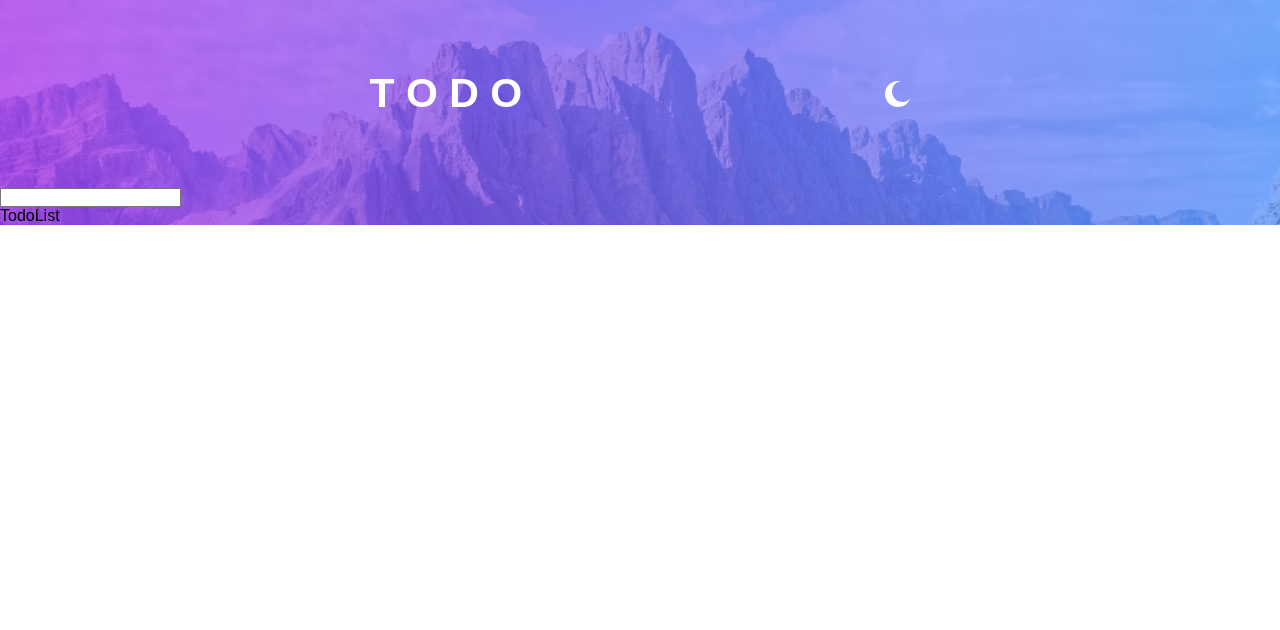
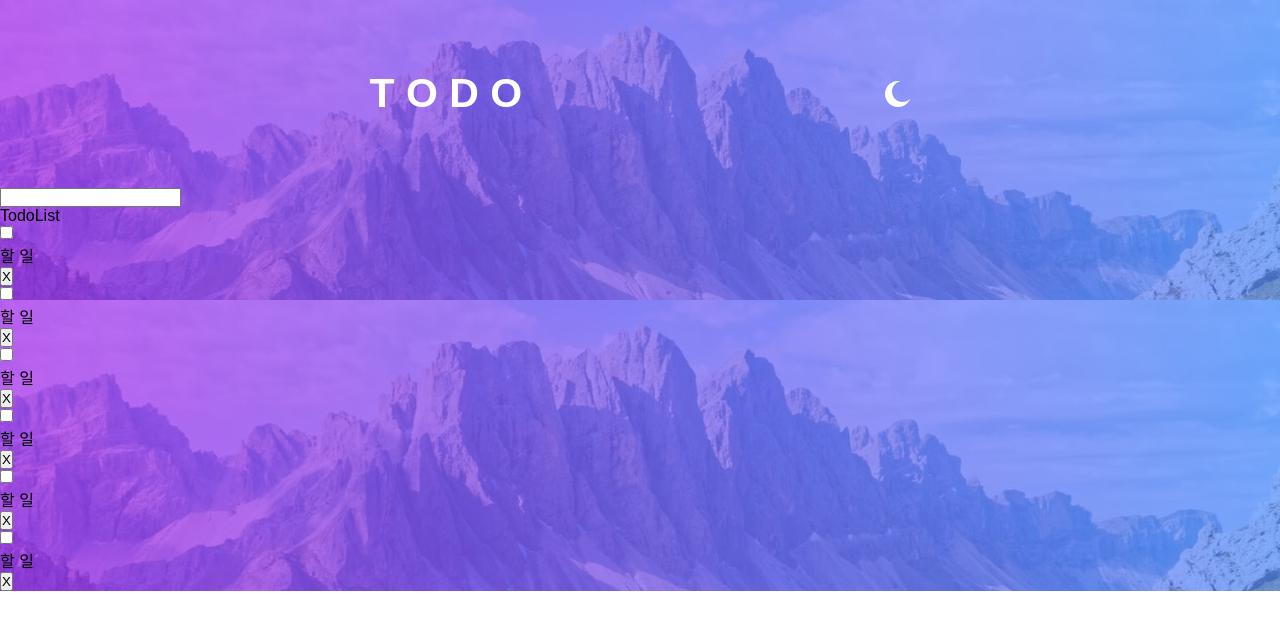
Before and after one commit to cnu-likelion-frontend/hyeon_song_song, a React (Create React App) app: page / in a window 1280 px wide. Shown: the top 630 px of the page. Built offline with nearby package versions, Linux system fonts and the light colour scheme.

Commit message:
todo item 1

```diff
--- a/src/Page.js
+++ b/src/Page.js
@@ -1,6 +1,7 @@
 import TodoListTitle from "./components/TodoListTitle";
 import TodoListInput from "./components/TodoListInput";
 import TodoListOutput from "./components/TodoListOutput";
+import TodoListItem from "./components/TodoListItem";
 import "./page.css";
 
 function Page() {
@@ -9,6 +10,12 @@ function Page() {
       <TodoListTitle />
       <TodoListInput />
       <TodoListOutput />
+      <TodoListItem />
+      <TodoListItem />
+      <TodoListItem />
+      <TodoListItem />
+      <TodoListItem />
+      <TodoListItem />
     </div>
   );
 }
--- /dev/null
+++ b/src/components/TodoListItem.js
@@ -0,0 +1,13 @@
+import './TodoListItem.css';
+
+function TodoListItem(){
+    return(
+      <div className='TodoItem'>
+        <input type='checkbox'></input>
+        <p>할 일</p>
+        <button>X</button>
+      </div>
+    );
+  }
+
+  export default TodoListItem;
```
Also changed, not shown: src/components/TodoListItem.css (added).
